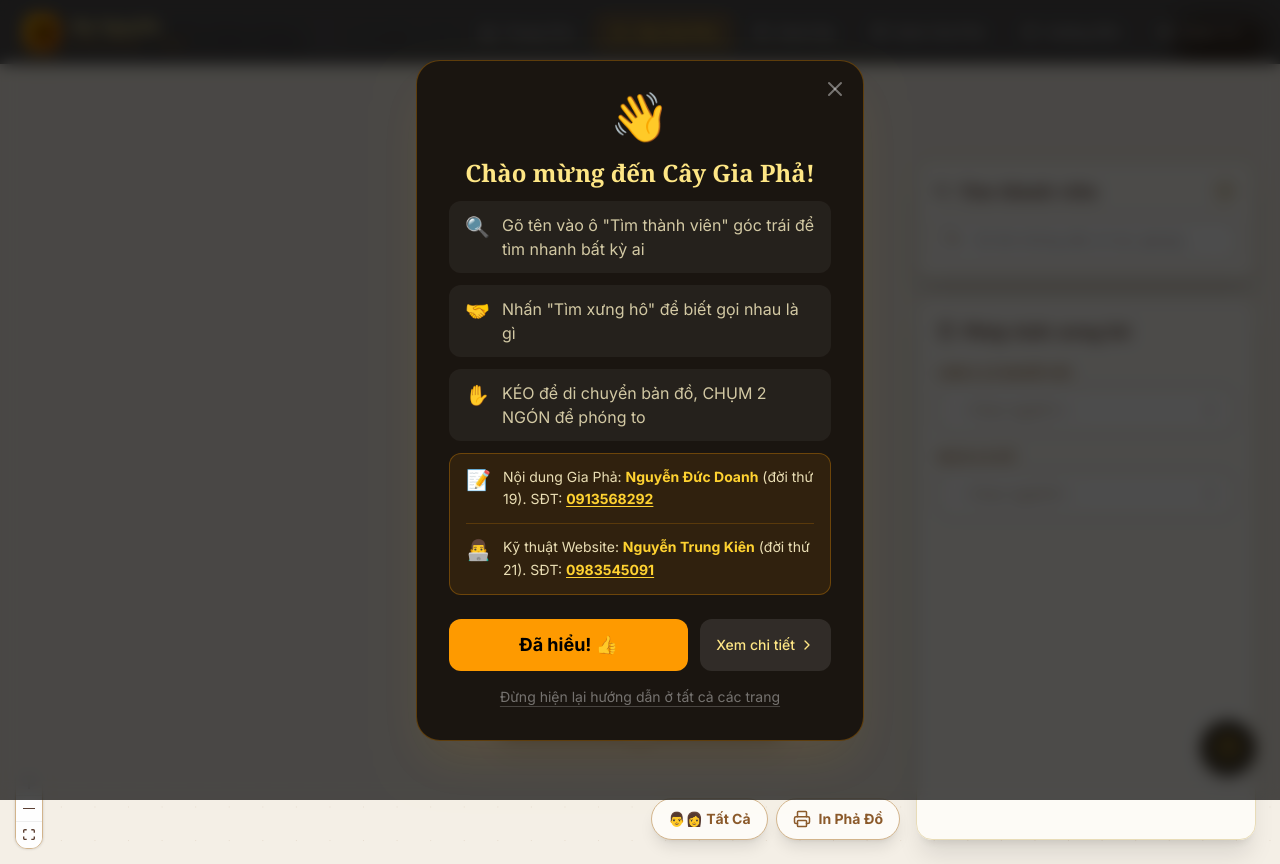
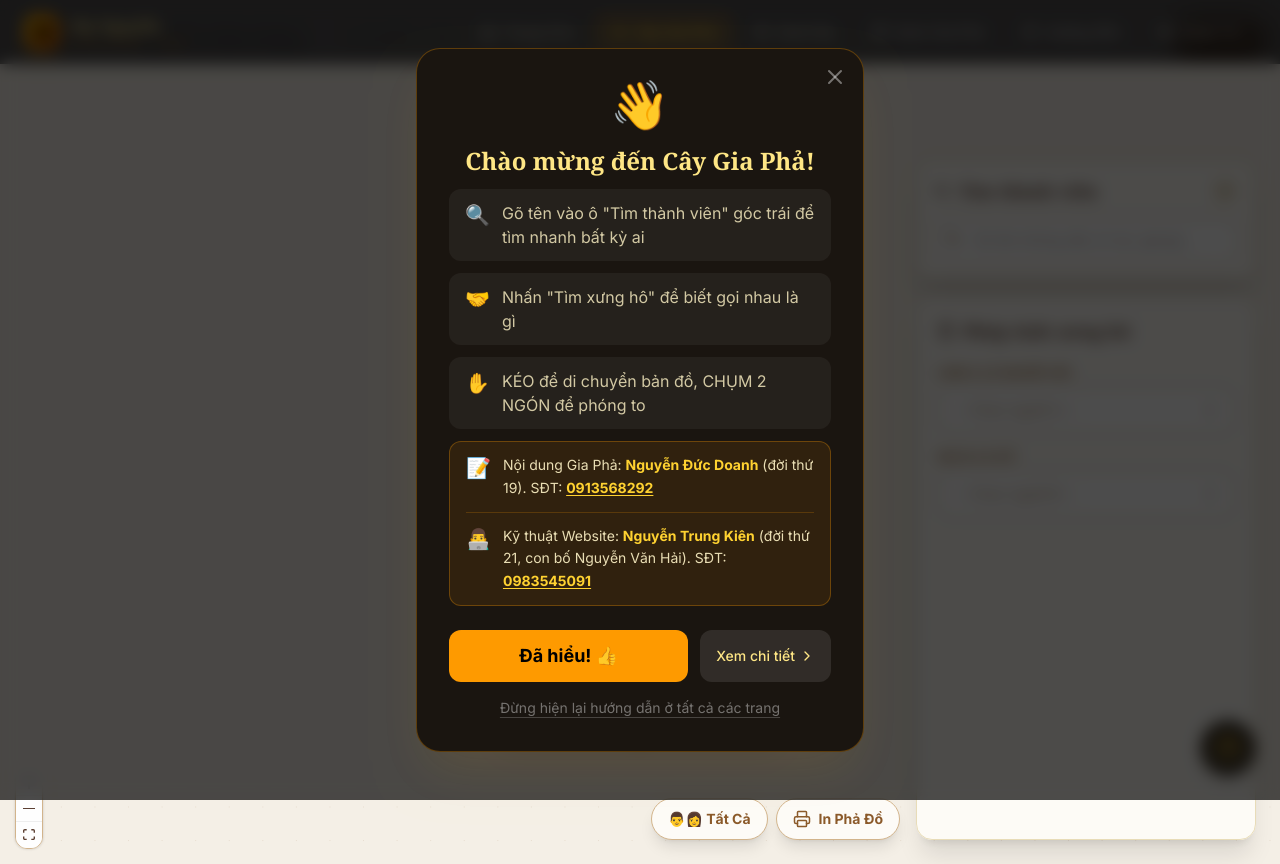
Before and after one commit to ngkienmkqn/phado, a Next.js app: page /tree in a window 1280 px wide. Built offline with nearby package versions, Linux system fonts and the light colour scheme.

Commit message:
feat: clarify Kien's father in credits

```diff
--- a/src/app/guide/page.tsx
+++ b/src/app/guide/page.tsx
@@ -96,7 +96,7 @@ const steps = [
         borderColor: 'border-rose-400/30',
         content: [
             { emoji: '📝', text: 'Quản trị & Cập nhật nội dung gia phả: Nguyễn Đức Doanh — Đời thứ 19 | SĐT: 0913 568 292' },
-            { emoji: '👨‍💻', text: 'Xây dựng & Kỹ thuật Website: Nguyễn Trung Kiên — Đời thứ 21 | SĐT: 0983 545 091' },
+            { emoji: '👨‍💻', text: 'Xây dựng & Kỹ thuật Website: Nguyễn Trung Kiên — Đời thứ 21, con bố Nguyễn Văn Hải | SĐT: 0983 545 091' },
             { emoji: '💬', text: 'Nếu có thắc mắc, muốn chỉnh sửa hoặc bổ sung thông tin, vui lòng liên hệ qua các số điện thoại trên' },
         ],
         tip: '💡 Mọi đóng góp ý kiến đều được trân trọng để hoàn thiện gia phả dòng họ!',
--- a/src/components/FloatingHelp.tsx
+++ b/src/components/FloatingHelp.tsx
@@ -84,7 +84,7 @@ export default function FloatingHelp({ pageName, tips }: FloatingHelpProps) {
                                 <div className="flex items-start gap-3">
                                     <span className="text-xl shrink-0">👨‍💻</span>
                                     <p className="text-sm text-amber-100/90 leading-relaxed">
-                                        Kỹ thuật Website: <span className="text-amber-300 font-bold">Nguyễn Trung Kiên</span> (đời thứ 21). SĐT: <a href="tel:0983545091" className="text-amber-300 font-bold hover:text-amber-200 underline underline-offset-2">0983545091</a>
+                                        Kỹ thuật Website: <span className="text-amber-300 font-bold">Nguyễn Trung Kiên</span> (đời thứ 21, con bố Nguyễn Văn Hải). SĐT: <a href="tel:0983545091" className="text-amber-300 font-bold hover:text-amber-200 underline underline-offset-2">0983545091</a>
                                     </p>
                                 </div>
                             </div>
@@ -142,7 +142,7 @@ export default function FloatingHelp({ pageName, tips }: FloatingHelpProps) {
                                 <div className="flex items-start gap-3">
                                     <span className="text-xl shrink-0">👨‍💻</span>
                                     <p className="text-xs text-amber-100/90 leading-relaxed">
-                                        Kỹ thuật: <span className="text-amber-300 font-bold">Nguyễn Trung Kiên</span> (đời 21). SĐT: <a href="tel:0983545091" className="text-amber-300 font-bold hover:text-amber-200 underline underline-offset-2">0983545091</a>
+                                        Kỹ thuật: <span className="text-amber-300 font-bold">Nguyễn Trung Kiên</span> (đời 21, con bố Nguyễn Văn Hải). SĐT: <a href="tel:0983545091" className="text-amber-300 font-bold hover:text-amber-200 underline underline-offset-2">0983545091</a>
                                     </p>
                                 </div>
                             </div>
```
